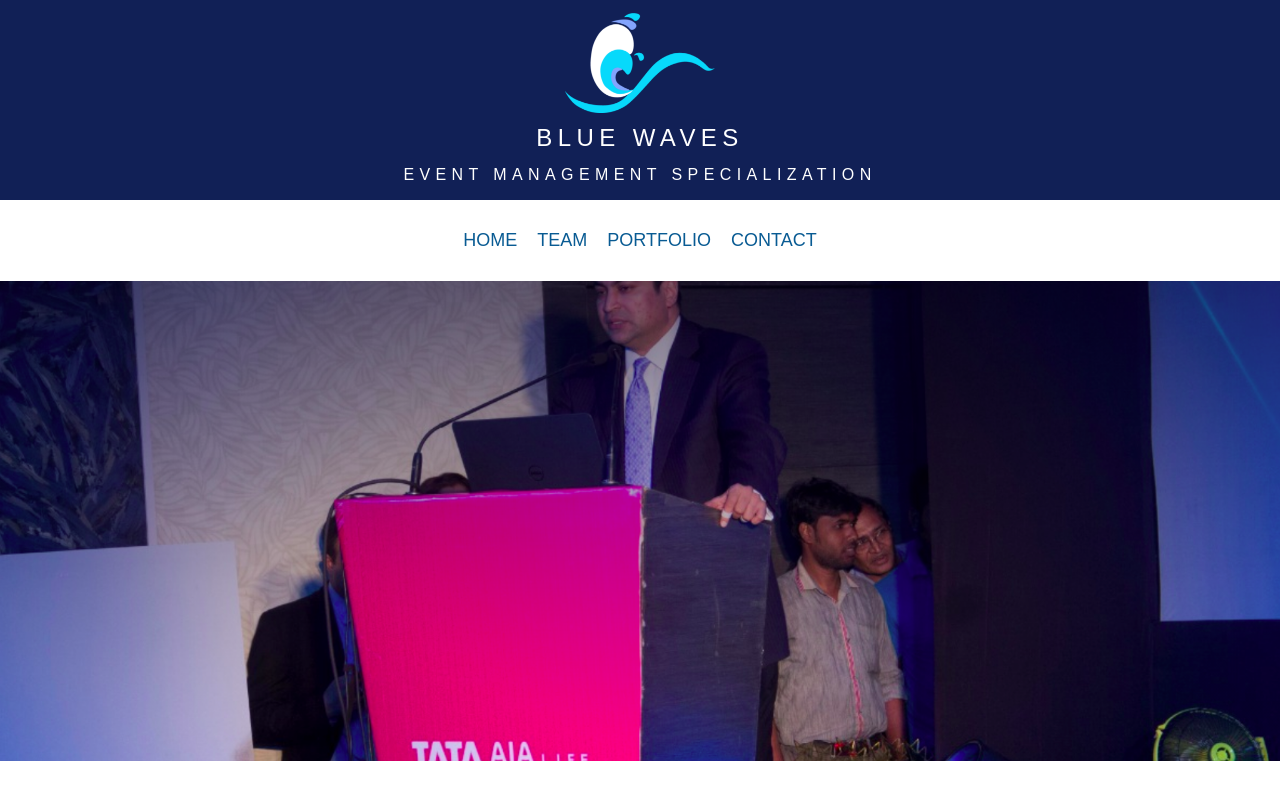
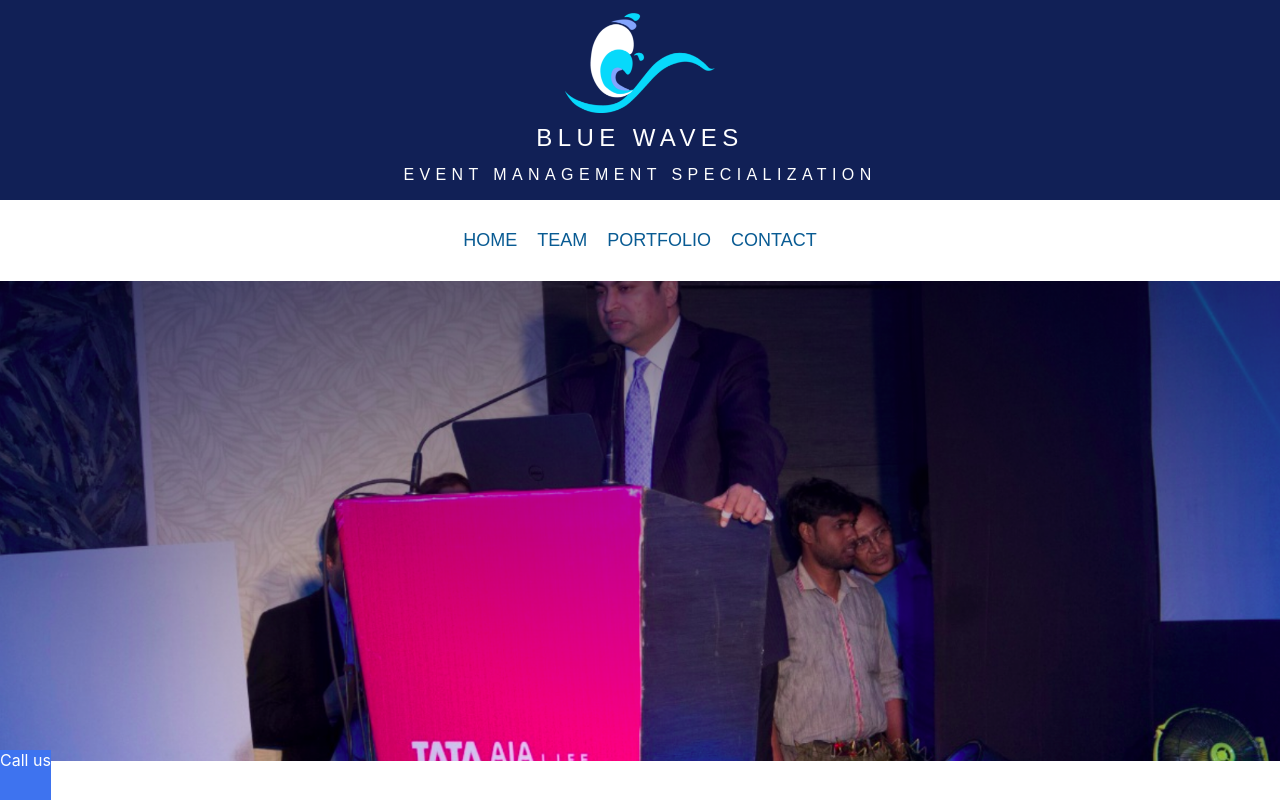
Before and after one commit to raunak1993/blue-wave-event, a React (Create React App) app: page /contact in a window 1280 px wide. Shown: the top 802 px of the page. Built offline with nearby package versions, Linux system fonts and the light colour scheme; a web font is replaced by a local one.

Commit message:
callus edited

```diff
--- a/src/Components/callUs/callUs.js
+++ b/src/Components/CallUs/CallUs.js
@@ -1,8 +1,8 @@
 import React from "react";
-import styles from "./callUs.module.css"
-const callUs = () =>{
+import styles from "./CallUs.module.css"
+const CallUs = () =>{
     return (<>
     <div className = {styles.callUs}>Call us</div>
     </>)
 }
-export default callUs;
+export default CallUs;
--- a/src/pages/Contact/index.js
+++ b/src/pages/Contact/index.js
@@ -6,12 +6,14 @@ import Navbar from "../../Components/Navbar/Navbar";
 import Landing from "../../Components/Landing/Landing";
 import Form from "../../Components/Form/Form";
 import Footer from "../../Components/Footer/Footer";
+import CallUs from "../../Components/CallUs/CallUs";
 
 const Contact = (props) =>{
     return (<div>
         <Header src = {LOGO}/>
         <Navbar/>
         <Landing src = {LANDING_IMG}/>
+        <CallUs/>
         <Form/>
         <Footer/>
 
--- a/src/pages/Home/index.js
+++ b/src/pages/Home/index.js
@@ -8,7 +8,7 @@ import LOGO from "../../assets/Header/logo.png"
 import Header from "../../Components/Header/Header.js";
 import Footer from "../../Components/Footer/Footer";
 import Work from "../../Components/Work/Work";
-import callUs from "../../Components/callUs/callUs";
+//import CallUs from "../../Components/CallUs/CallUs";
 import Divider from "../../Components/Divider/Divider.js";
 
 
@@ -20,6 +20,7 @@ const Home =(props)=>{
 
         <Landing src={LANDING_IMG}/>
 
+
         <Quote/>
         <Divider/>
 
```
Also changed, not shown: src/Components/CallUs/CallUs.module.css (renamed from src/Components/callUs/callUs.module.css).
